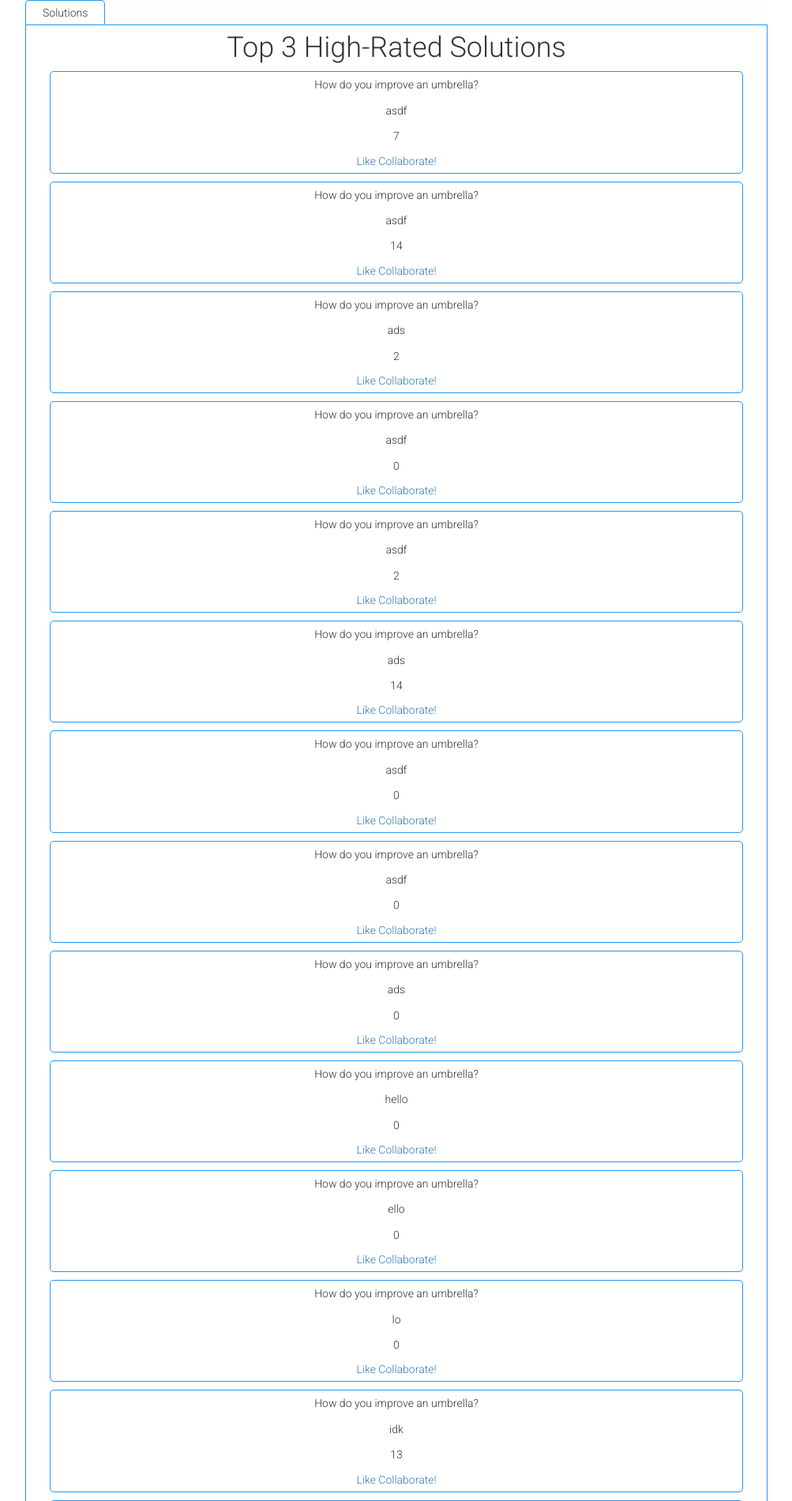
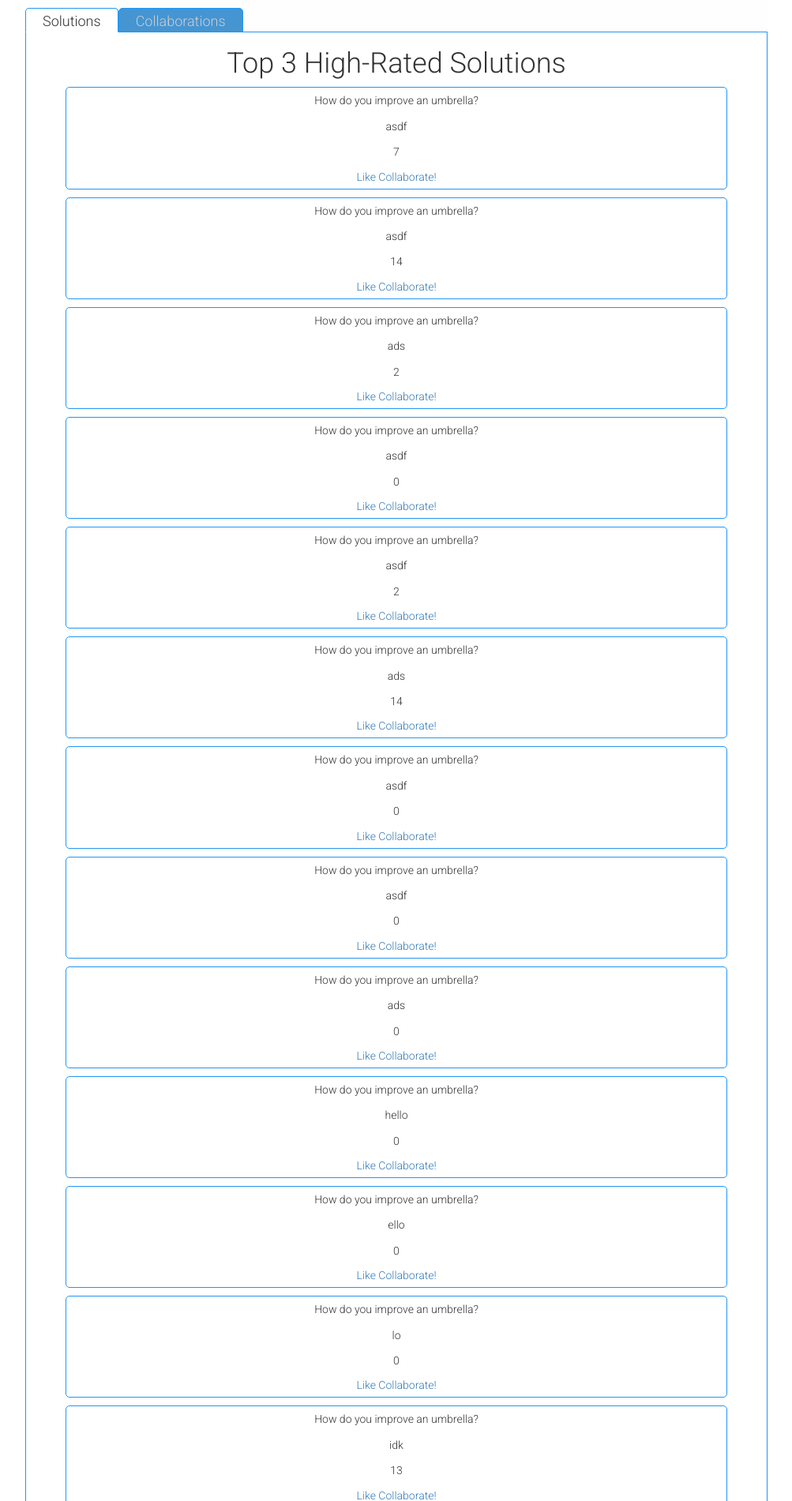
Before and after one commit to mjnorona/djangoProject, a Django app: template apps/project/templates/project/profile.html in a window 1280 px wide. Shown: the part 175-2076 px from the top of the page at 79% size, without its empty margins (138-1141 px from the left). Run offline with Django 3.2, Linux system fonts and the light colour scheme; the template is opened without the code that fills it: values that come from a table or form of the project are taken from there, others are empty; data comes from the database, SQL or seed files in the repository; both versions use the stored data as it was after the commit; parts of the project's set-up code (start-up, migrations or seed data) failed here and were passed over; some libraries are stand-ins or nearby versions.

Commit message:
more final changes

```diff
--- a/apps/project/static/project/css/getprofile.css
+++ b/apps/project/static/project/css/getprofile.css
@@ -7,7 +7,7 @@ ul.tabs {
 	padding: 0px;
 	float: left;
 	list-style: none;
-	height: 32px;
+	height: 41px;
 	border-bottom: 1px solid #2196F3;
 	width: 100%;
 }
@@ -71,7 +71,7 @@ ul.tabs li.active {
 }
 
 .tab-content{
-    padding: 20px;
+    padding: 40px;
 }
 
 li.getsol, li.getcol{
--- a/apps/project/templates/project/profile.html
+++ b/apps/project/templates/project/profile.html
@@ -53,7 +53,8 @@
             </div>
         </div>
         <ul class="tabs">
-            <li class="getsol active">Solutions</li>
+            <h4><li class="getsol active">Solutions</li></h4>
+            <h4><li class="getcol ">Collaborations</li></h4>
         </ul>
 
         <div class="containerinfo">
@@ -71,15 +72,17 @@
             {% endfor %}
         </div>
         <div>
-        <!-- <div class="collab tab-content">
+        <div class="collab tab-content">
             <h1>Collaborations</h1>
             <ul>
                 {% for i in collabs %}
-                    <li>{{i}}</li>
+                    <div class="eachsol">
+                        <h3><a href="/solutions/{{i.solution.prompt.id}}"> {{i.solution.content}} for {{i.solution.prompt.content}}</a></h3>
+                    </div>
                 {% endfor %}
             </ul>
 
-        </div> -->
+        </div>
         </div>
         </div>
     </div>
@@ -89,21 +92,21 @@
     //         $(".tab_content").hide();
     // $(".tab_content:first").show();
 
-        //     $('.getsol').click(function(){
-        //         // $('.solutions').animate({height: "toggle", opacity: "toggle"}, "slow");
-        //         $('.solutions').show()
-        //         $('.getsol').addClass('active')
-        //         $('.getcol').removeClass('active')
-        //         $('.collab').hide()
-        // });
+            $('.getsol').click(function(){
+                // $('.solutions').animate({height: "toggle", opacity: "toggle"}, "slow");
+                $('.solutions').show()
+                $('.getsol').addClass('active')
+                $('.getcol').removeClass('active')
+                $('.collab').hide()
+        });
 
-        // $('.getcol').click(function(){
-        //         // $('.collab').animate({height: "toggle", opacity: "toggle"}, "slow");
-        //         $('.collab').show()
-        //         $('.solutions').hide()
-        //         $('.getsol').removeClass('active')
-        //         $('.getcol').addClass('active')
-        // });
+        $('.getcol').click(function(){
+                // $('.collab').animate({height: "toggle", opacity: "toggle"}, "slow");
+                $('.collab').show()
+                $('.solutions').hide()
+                $('.getsol').removeClass('active')
+                $('.getcol').addClass('active')
+        });
 
         </script>
 
--- a/apps/project/views.py
+++ b/apps/project/views.py
@@ -251,6 +251,8 @@ def profile(request, id):
         count = 0
         likes = Like.objects.filter(solution__id = 1)
 
+        collabs = Collaboration.objects.filter(users__id = user.id)
+
 
         for i in getsolutionsforcount:
 
@@ -263,7 +265,8 @@ def profile(request, id):
             "user": user,
             "solutions": solutions,
             "likes": likes,
-            "points": count
+            "points": count,
+            "collabs": collabs
         }
 
 
```
Also changed, not shown: db.sqlite3, 1 other file.
